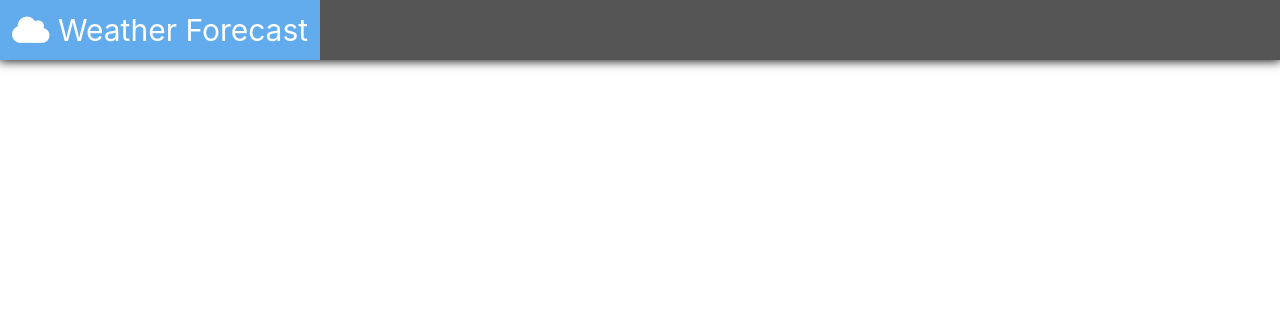
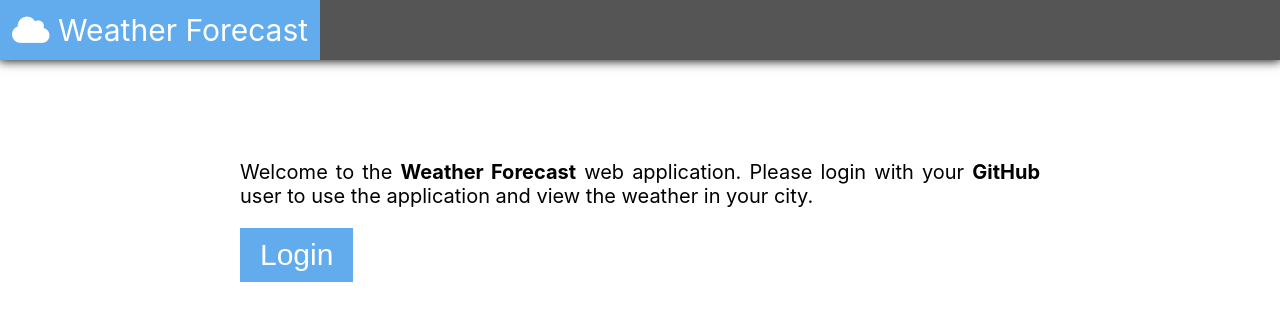
Before and after one commit to judigot/nextjs-24-hours-code-challange, a Next.js app: page / in a window 1280 px wide. Shown: the top 320 px of the page. Built offline with nearby package versions, Linux system fonts and the light colour scheme.

Commit message:
Refactored. Added some initial styling. Implemented Auth0

```diff
--- /dev/null
+++ b/components/App.tsx
@@ -0,0 +1,36 @@
+import React from "react";
+import { FormEventHandler, useRef, useState } from "react";
+import Head from "next/head";
+
+import { useAuth0 } from "@auth0/auth0-react";
+
+import { Navbar } from "../components/Navbar";
+import { Public } from "../components/Public";
+import { UserHome } from "../components/UserHome";
+
+import styles from "../styles/Home.module.css";
+
+export const App: any = () => {
+  const { loginWithRedirect, isAuthenticated } = useAuth0();
+
+  return (
+    <div className={styles.container}>
+      <Head>
+        <title>Create Next App</title>
+        <meta name="description" content="Generated by create next app" />
+        <link rel="icon" href="/favicon.ico" />
+        <link
+          rel="stylesheet"
+          href="https://site-assets.fontawesome.com/releases/v6.1.1/css/all.css"
+        ></link>
+      </Head>
+
+      <Navbar isAuth={isAuthenticated} />
+
+      {/* Dynamic Content */}
+      {!isAuthenticated && <Public />}
+      {isAuthenticated && <UserHome />}
+      {/* Dynamic Content */}
+    </div>
+  );
+};
--- /dev/null
+++ b/components/LoginButton.tsx
@@ -0,0 +1,27 @@
+import React from "react";
+import { FormEventHandler, useRef, useState } from "react";
+
+import { useAuth0 } from "@auth0/auth0-react";
+
+import styled from "styled-components";
+
+const Button = styled.button`
+  font-size: 30px;
+  background-color: #62aced;
+  border: none;
+  cursor: pointer;
+  padding: 10px;
+  padding-left: 20px;
+  padding-right: 20px;
+  color: white;
+`;
+
+export const LoginButton: any = () => {
+  const { loginWithRedirect, isAuthenticated } = useAuth0();
+
+  return (
+    !isAuthenticated && (
+      <Button onClick={() => loginWithRedirect()}>Login</Button>
+    )
+  );
+};
--- /dev/null
+++ b/components/LogoutButton.tsx
@@ -0,0 +1,24 @@
+import React from "react";
+import { FormEventHandler, useRef, useState } from "react";
+
+import { useAuth0 } from "@auth0/auth0-react";
+
+import styled from "styled-components";
+
+const Button = styled.button`
+  font-size: 30px;
+  background-color: #62aced;
+  border: none;
+  cursor: pointer;
+  padding: 10px;
+  padding-left: 20px;
+  padding-right: 20px;
+  color: white;
+  float: right;
+`;
+
+export const LogoutButton: any = () => {
+  const { logout, isAuthenticated } = useAuth0();
+
+  return <Button onClick={() => logout()}>Logout</Button>;
+};
--- a/components/Navbar.tsx
+++ b/components/Navbar.tsx
@@ -5,15 +5,14 @@ import styles from "../styles/Home.module.css";
 
 import styled from "styled-components";
 
+import { LogoutButton } from "../components/LogoutButton";
+
 const Title = styled.div`
   font-size: 30px;
 `;
 
-interface Props {}
-
-interface Form {
-  username?: string;
-  password?: string;
+interface Props {
+  isAuth: boolean;
 }
 
 export const Navbar = (props: Props) => {
@@ -26,6 +25,7 @@ export const Navbar = (props: Props) => {
             <span className={styles.title}>Weather Forecast</span>
           </Title>
         </a>
+        {props.isAuth && <LogoutButton />}
       </div>
     </>
   );
--- a/components/Public.tsx
+++ b/components/Public.tsx
@@ -3,22 +3,13 @@ import { FormEventHandler, useRef, useState } from "react";
 
 import styled from "styled-components";
 
-const LoginButton = styled.button`
-  font-size: 30px;
-  background-color: #62aced;
-  border: none;
-  cursor: pointer;
-  padding: 10px;
-  padding-left: 20px;
-  padding-right: 20px;
-  color: white;
-`;
+import { LoginButton } from "../components/LoginButton";
 
 const Content = styled.div`
   margin-top: 100px;
-  text-align: center;
   font-size: 20px;
-  width: 800px;
+  width: auto;
+  max-width: 800px;
   margin-left: auto;
   margin-right: auto;
   text-align: justify;
@@ -33,19 +24,15 @@ interface Form {
 
 export const Public = (props: Props) => {
   return (
-    <>
-
-
     <Content>
       <p>
         Welcome to the <b>Weather Forecast</b> web application. Please login
-          with your <b>GitHub</b> user to use the application and view the
-          weather in your city.
+        with your <b>GitHub</b> user to use the application and view the weather
+        in your city.
       </p>
       <div>
         <LoginButton>Login</LoginButton>
       </div>
     </Content>
-    </>
   );
 };
--- a/components/UserHome.tsx
+++ b/components/UserHome.tsx
@@ -3,16 +3,8 @@ import { FormEventHandler, useRef, useState } from "react";
 
 import styled from "styled-components";
 
-const LoginButton = styled.button`
-  font-size: 30px;
-  background-color: #62aced;
-  border: none;
-  cursor: pointer;
-  padding: 10px;
-  padding-left: 20px;
-  padding-right: 20px;
-  color: white;
-`;
+import { LoginButton } from "../components/LoginButton";
+import { useAuth0 } from "@auth0/auth0-react";
 
 const Content = styled.div`
   margin-top: 100px;
@@ -21,27 +13,61 @@ const Content = styled.div`
   width: 800px;
   margin-left: auto;
   margin-right: auto;
-  text-align: justify;
 `;
 
 interface Props {}
 
 interface Form {
-  username?: string;
-  password?: string;
+  city?: string;
 }
 
 export const UserHome = (props: Props) => {
+  const cityRef = useRef<HTMLInputElement>(null!);
+
+  const handleSubmit = (e: React.FormEvent<HTMLFormElement>) => {
+    e.preventDefault();
+
+    // Get form values
+    const city: Form["city"] = cityRef.current.value;
+    alert(city);
+  };
+
+  const { user } = useAuth0();
   return (
-    <>
     <Content>
       <p>
-          User Home
+        <b>{user?.name}</b>
       </p>
+      <p>
+        <a
+          target="_blank"
+          href={"https://github.com/" + user?.nickname}
+          rel="noreferrer"
+        >
+          https://github.com/{user?.nickname}
+        </a>
+      </p>
+      <form
+        onSubmit={(e) => {
+          handleSubmit(e);
+        }}
+      >
+        <input
+          autoFocus
+          placeholder="City"
+          required
+          ref={cityRef}
+          type="text"
+          name="city"
+        />
+        <br />
+        <br />
+
+        <button type="submit">Display Weather</button>
+      </form>
       <div>
         <LoginButton>Login</LoginButton>
       </div>
     </Content>
-    </>
   );
 };
--- a/package.json
+++ b/package.json
@@ -9,6 +9,8 @@
     "lint": "next lint"
   },
   "dependencies": {
+    "@auth0/auth0-react": "^1.10.1",
+    "dotenv": "^16.0.1",
     "next": "12.1.6",
     "react": "18.1.0",
     "react-dom": "18.1.0",
--- a/pages/index.tsx
+++ b/pages/index.tsx
@@ -1,28 +1,26 @@
 import type { NextPage } from "next";
-import Head from "next/head";
-import Image from "next/image";
-import styles from "../styles/Home.module.css";
 
-import { Navbar } from "../components/Navbar";
+import { App } from "../components/App";
+
+import { Auth0Provider } from "@auth0/auth0-react";
+
+const domain = "judigot.us.auth0.com";
+
+const clientId = "EZZHPH4CKbv50ylvcLB5BmDC8ZESQUFa";
 
 const Home: NextPage = () => {
   return (
-    <div className={styles.container}>
-      <Head>
-        <title>Create Next App</title>
-        <meta name="description" content="Generated by create next app" />
-        <link rel="icon" href="/favicon.ico" />
-        <link
-          rel="stylesheet"
-          href="https://site-assets.fontawesome.com/releases/v6.1.1/css/all.css"
-        ></link>
-      </Head>
-
-      <Navbar />
-
-      {/* Dynamic Content */}
-      {/* Dynamic Content */}
-    </div>
+    <Auth0Provider
+      domain={domain}
+      clientId={clientId}
+      redirectUri={
+        typeof window !== "undefined" && window.location.origin
+          ? window.location.origin
+          : ""
+      }
+    >
+      <App />
+    </Auth0Provider>
   );
 };
 
```
Also changed, not shown: 2 other files (tests, documents, lock files or other folders). Lines whose indentation alone changed are shown as unchanged.
